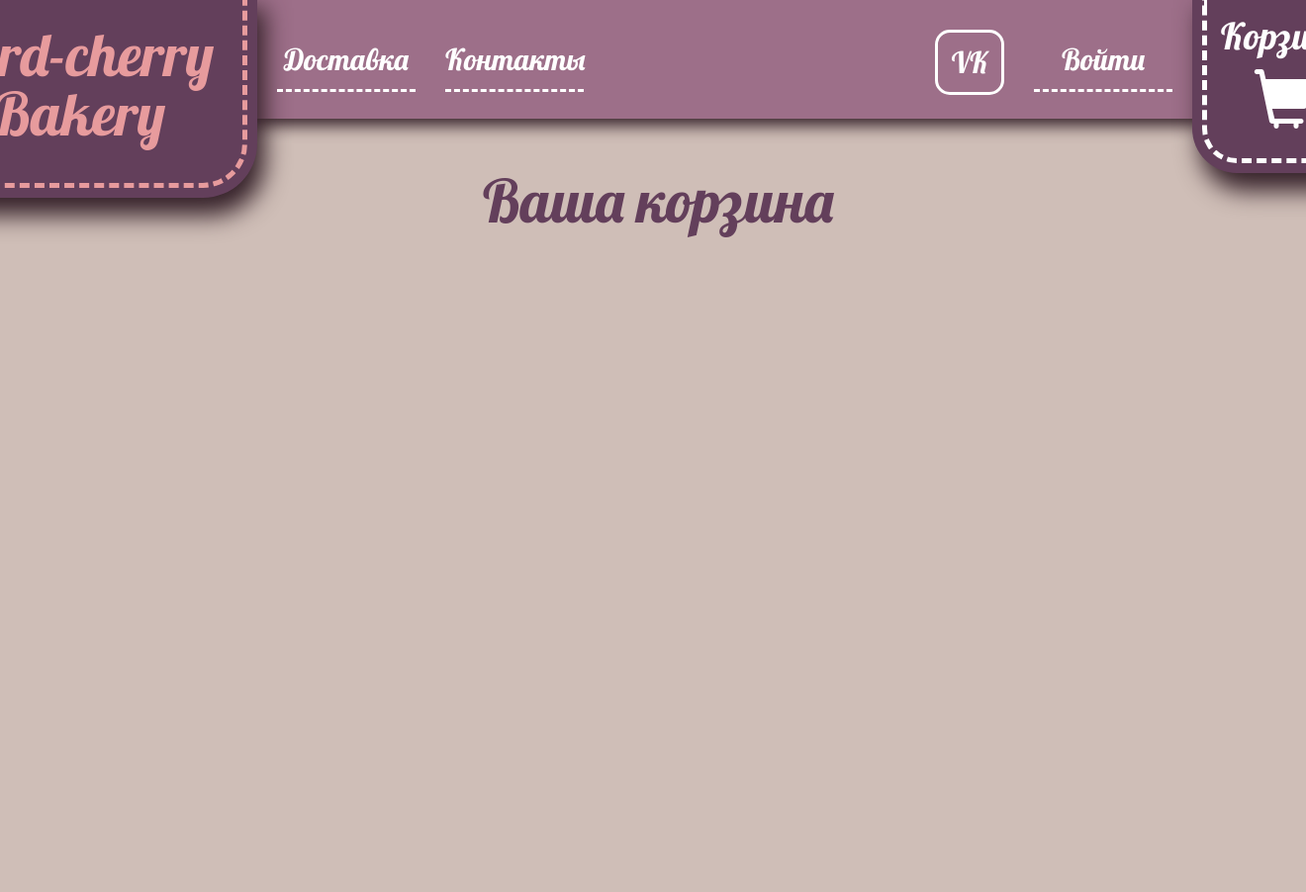
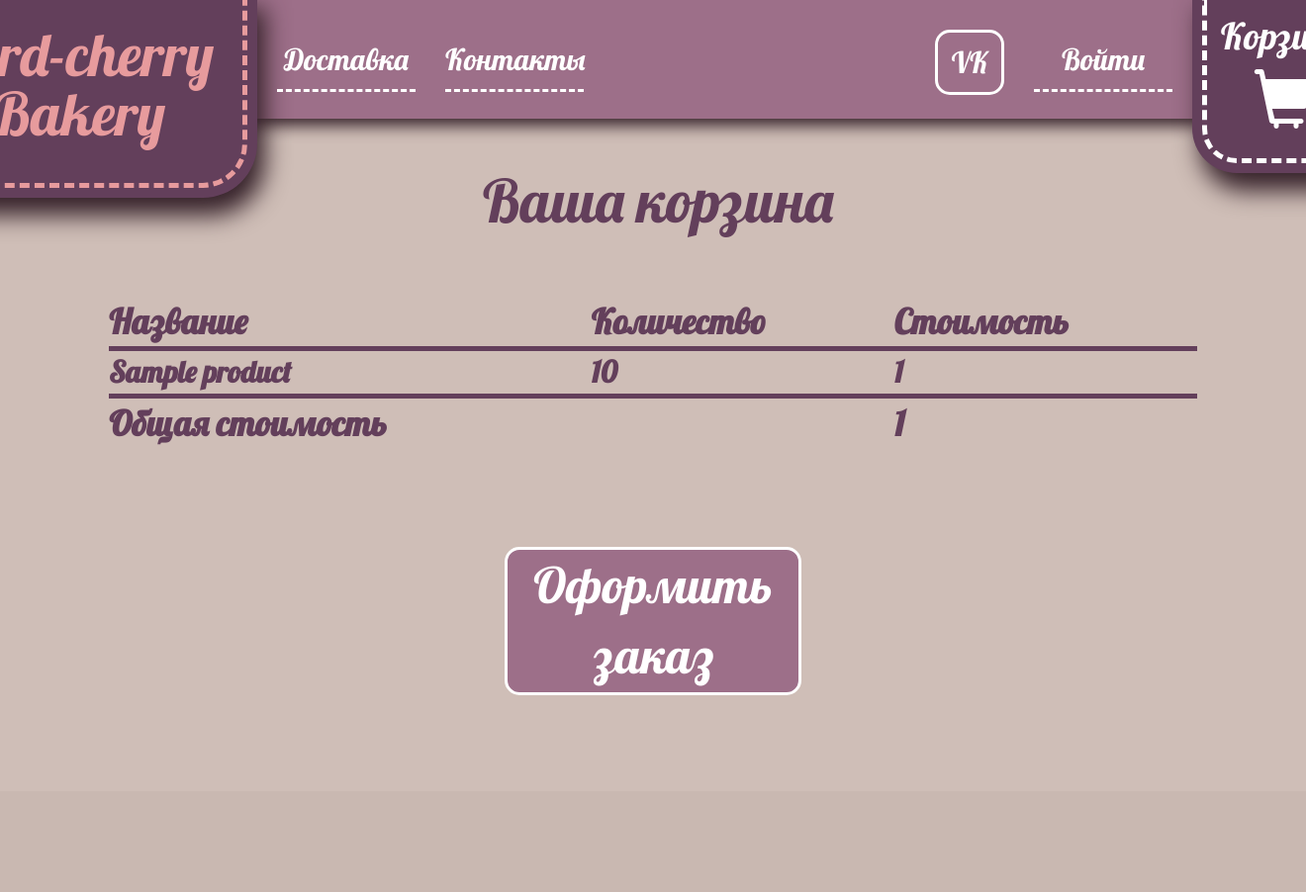
Before and after one commit to akvamarina/online-shop, a Django app: template shop/templates/shop/cart.html in a window 1320 px wide. Shown: the top 902 px of the page at 99% size. After the commit the page ends 703 px from the top, so only its background shows below. Run offline with Django 3.2, Linux system fonts and the light colour scheme; the template is opened without the code that fills it: most values are stand-ins (such as "Sample title", 1, 10 or a date in 2020); lists and menus that the app fills with data are empty; some libraries are stand-ins or nearby versions.

Commit message:
Добавлены модели Cart, ProductCart, функция get_cart, возможность добавлять товары в корзину (форма), список товаров в корзине (cart.html)

```diff
--- a/shop/admin.py
+++ b/shop/admin.py
@@ -1,7 +1,11 @@
 from django.contrib import admin
 from .models import Product
 from .models import Category
+from .models import Cart
+from .models import ProductCart
 
 # Register your models here.
 admin.site.register(Product)
 admin.site.register(Category)
+admin.site.register(Cart)
+admin.site.register(ProductCart)
--- a/shop/static/css/shop.css
+++ b/shop/static/css/shop.css
@@ -7,7 +7,7 @@ body {
 	left: 50%;
 	margin-left: -660px;
 	width: 1320px;
-	height: 400%;
+	height: 100%;
 	background-color: #cfbeb7;
 }
 
@@ -188,3 +215,51 @@ img {
 	width: 300px;
 	height: 300px;
 }
+
+.cart_table {
+	margin: auto;
+	margin-top: 300px;
+	width: 1100px;
+
+	text-align: center;
+	color: #633f5b;
+	font-size: 30px;
+	font-family: 'Lobster';
+}
+
+.cart_table thead {
+	font-size: 35px;
+	border-bottom: 5px solid #633f5b;
+}
+
+.cart_table tbody tr:last-child {
+	font-size: 35px;
+	border-top: 5px solid #633f5b;
+}
+.delete_btn {
+	margin-left: 50px;
+	width: 180px;
+	height: 50px;
+	background-color: none;
+
+	text-align: center;
+	color: #633f5b;
+	font-family: 'Lobster';
+	font-size: 30px;
+}
+
+
+.checkout_btn {
+	margin: auto;
+	margin-top: 100px;
+	width: 300px;
+	height: 150px;
+	background-color: #9d6f89;
+	border: 3px solid #FFFFFF;
+	border-radius: 15px;
+
+	text-align: center;
+	color: #FFFFFF;
+	font-family: 'Lobster';
+	font-size: 50px;
+}
--- a/shop/templates/shop/cart.html
+++ b/shop/templates/shop/cart.html
@@ -2,4 +2,31 @@
 
 {% block content %}
 	<div class="page_header">Ваша корзина</div>
+
+	<table class="cart_table">
+		<thead><tr>
+	        <th>Название</th>
+	        <th>Количество</th>
+	        <th>Стоимость</th>
+	    </tr></thead>
+	    <tbody>
+		    {% for product_cart in product_cart_list %}
+		    	<tr>
+		    		<th>{{ product_cart.product.name }}</th>
+		    		<th>{{ product_cart.quantity }}</th>
+		    		<th>{{ product_cart.total_price }}</th>
+		    	</tr>
+		    {% endfor %}
+		    <tr>
+		    	<th>Общая стоимость</th>
+		    	<th></th>
+		    	<th>{{ cart.total_price }}</th>
+		    </tr>
+	    </tbody>
+	</table>
+
+	<div class="checkout_btn">
+		Оформить заказ
+	<div>
+
 {% endblock %}
--- a/shop/templates/shop/main_page.html
+++ b/shop/templates/shop/main_page.html
@@ -1,7 +1,7 @@
 {% extends 'shop/base_menu.html' %}
 
 {% block content %}
-	<div class="page_header">Ассортимент</div>
+
 
 	<table class="category_table">
 		<tr>
--- a/shop/urls.py
+++ b/shop/urls.py
@@ -10,6 +10,7 @@ urlpatterns = [
 	url(r'^catalog/cookies/$', views.cookies, name='cookies'),
 	url(r'^catalog/cupcakes/$', views.cupcakes, name='cupcakes'),
 	url(r'^catalog/cakes/$', views.cakes, name='cakes'),
+	url(r'^product/(?P<product_id>[0-9]+)/$', views.product, name='product'),
 	url(r'^accounts/logout/$', views.account_logout, name='logout'),
     url(r'^accounts/profile/$', views.account_profile, name='profile'),
 ]
--- a/shopsite/settings.py
+++ b/shopsite/settings.py
@@ -40,6 +40,7 @@ INSTALLED_APPS = (
     'django.contrib.staticfiles',
     'shop',
     'social.apps.django_app.default',
+    # 'cart',
 )
 
 MIDDLEWARE_CLASSES = (
```
Also changed, not shown: other parts of shop/static/css/shop.css (+29 -2 lines), shop/forms.py (added, +12 -0 lines), shop/models.py (+28 -4 lines), shop/templates/shop/catalog/cakes.html (+5 -6 lines), shop/templates/shop/catalog/cookies.html (+4 -6 lines), shop/templates/shop/catalog/cupcakes.html (+5 -6 lines), shop/templates/shop/catalog/product.html (added, +30 -0 lines), shop/views.py (+32 -4 lines), shop/migrations/0010_cart_productcart.py (added), shop/migrations/0011_auto_20160929_2029.py (added), shop/migrations/0012_auto_20160930_0022.py (added), shop/migrations/0013_auto_20160930_0136.py (added), shop/migrations/0014_productcart_total_price.py (added), shop/migrations/0015_auto_20160930_0353.py (added), 1 more files.
